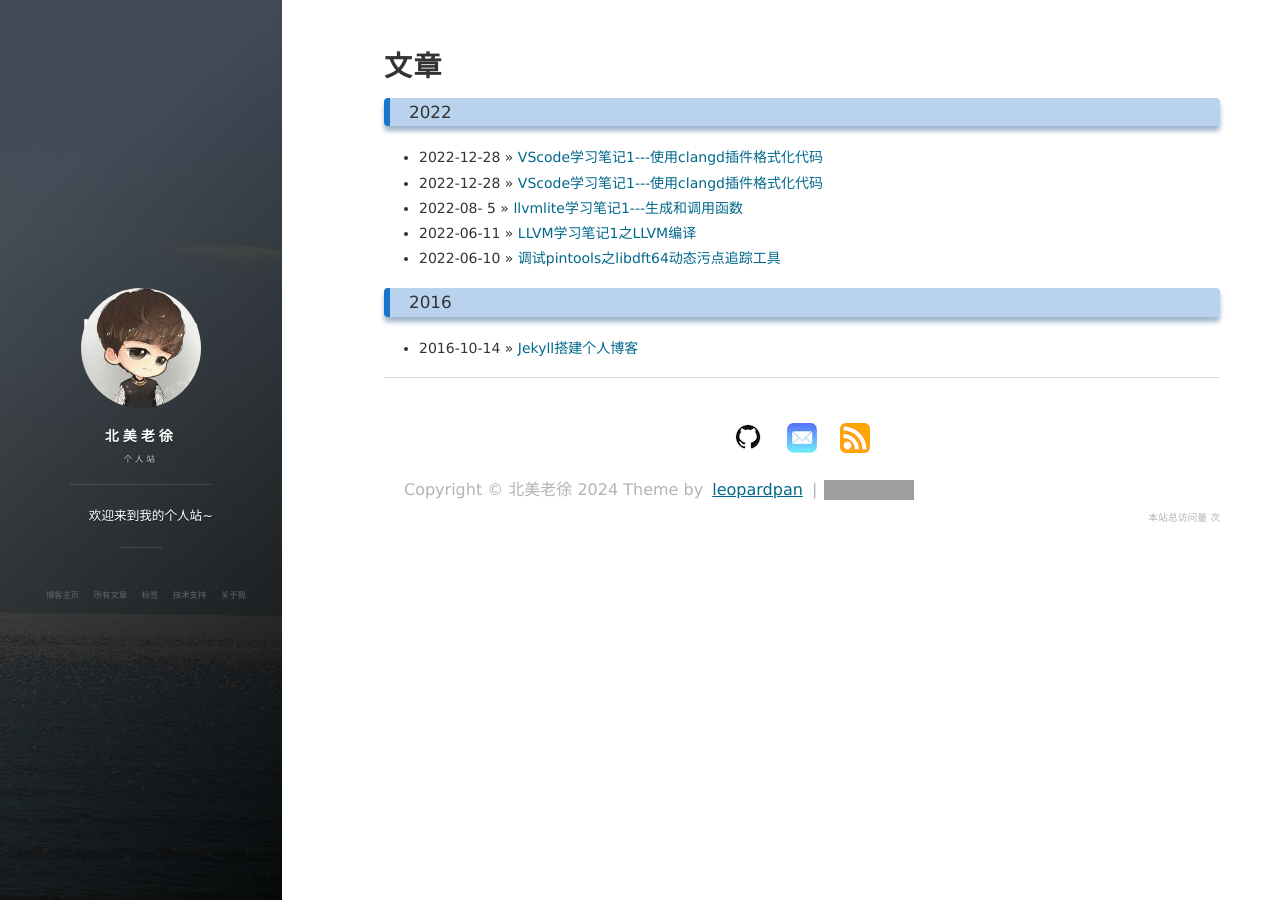
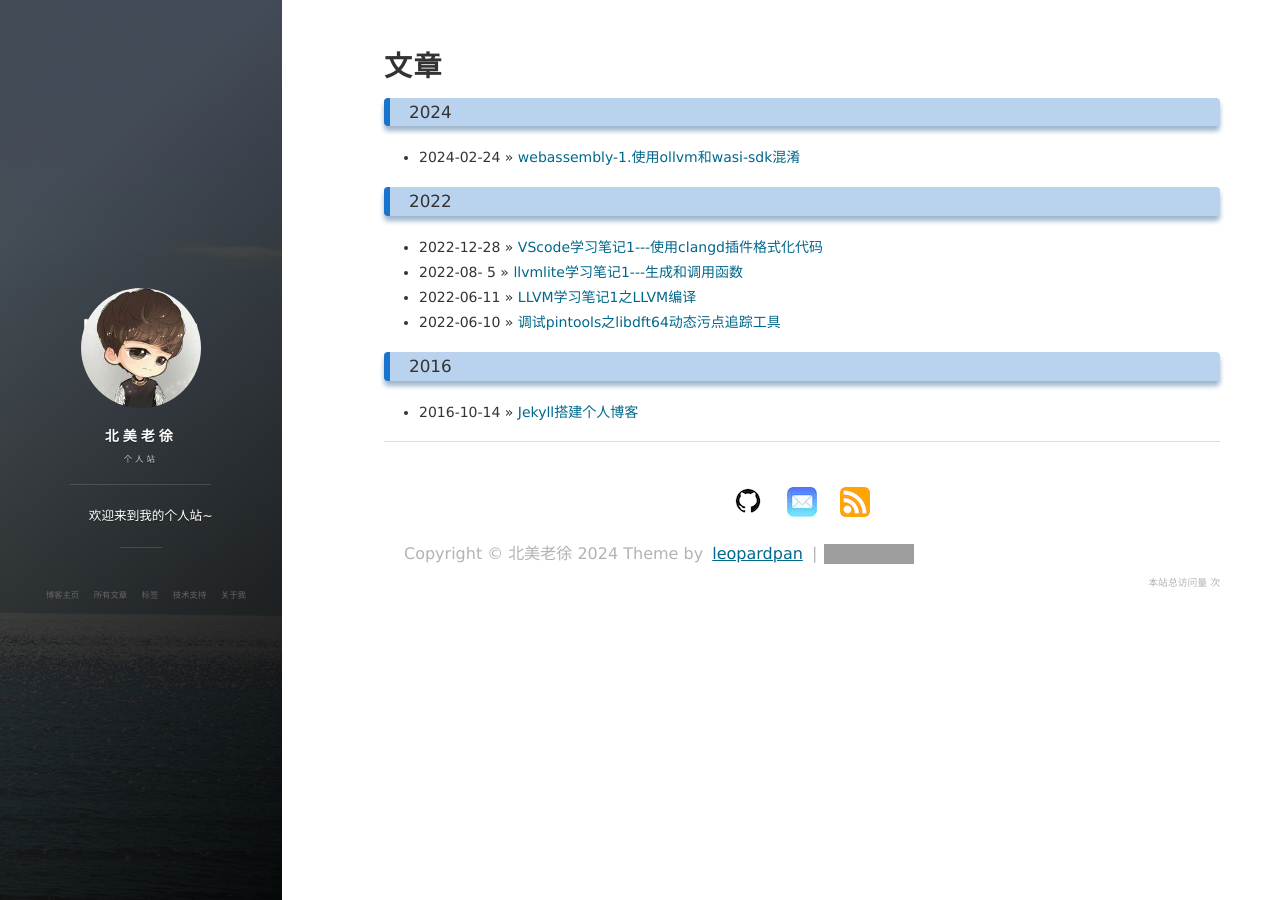
Before and after one commit to xubenji/xubenji.github.io, a Jekyll site: the page built from archive.html, in a window 1280 px wide. Built offline with Jekyll 4.4.1, drawn with Linux system fonts in a browser that asks for light colours; nearby versions of some CDN libraries; comment, search, counter and statistics services are not loaded; grey boxes are pictures that could not be loaded.

Commit message:
Update 2024-2-24-webassembly-1-ollvm_wasi-sdk_obf.md

```diff
--- a/_posts/2024-2-24-webassembly-1-ollvm_wasi-sdk_obf.md
+++ b/_posts/2024-2-24-webassembly-1-ollvm_wasi-sdk_obf.md
@@ -1,8 +1,8 @@
 ---
 
 layout: post
-title: VScode学习笔记1---使用clangd插件格式化代码
-date: 2022-12-28
+title: webassembly-1.使用ollvm和wasi-sdk混淆
+date: 2024-2-24
 tags: jekyll
 
 ---
```
